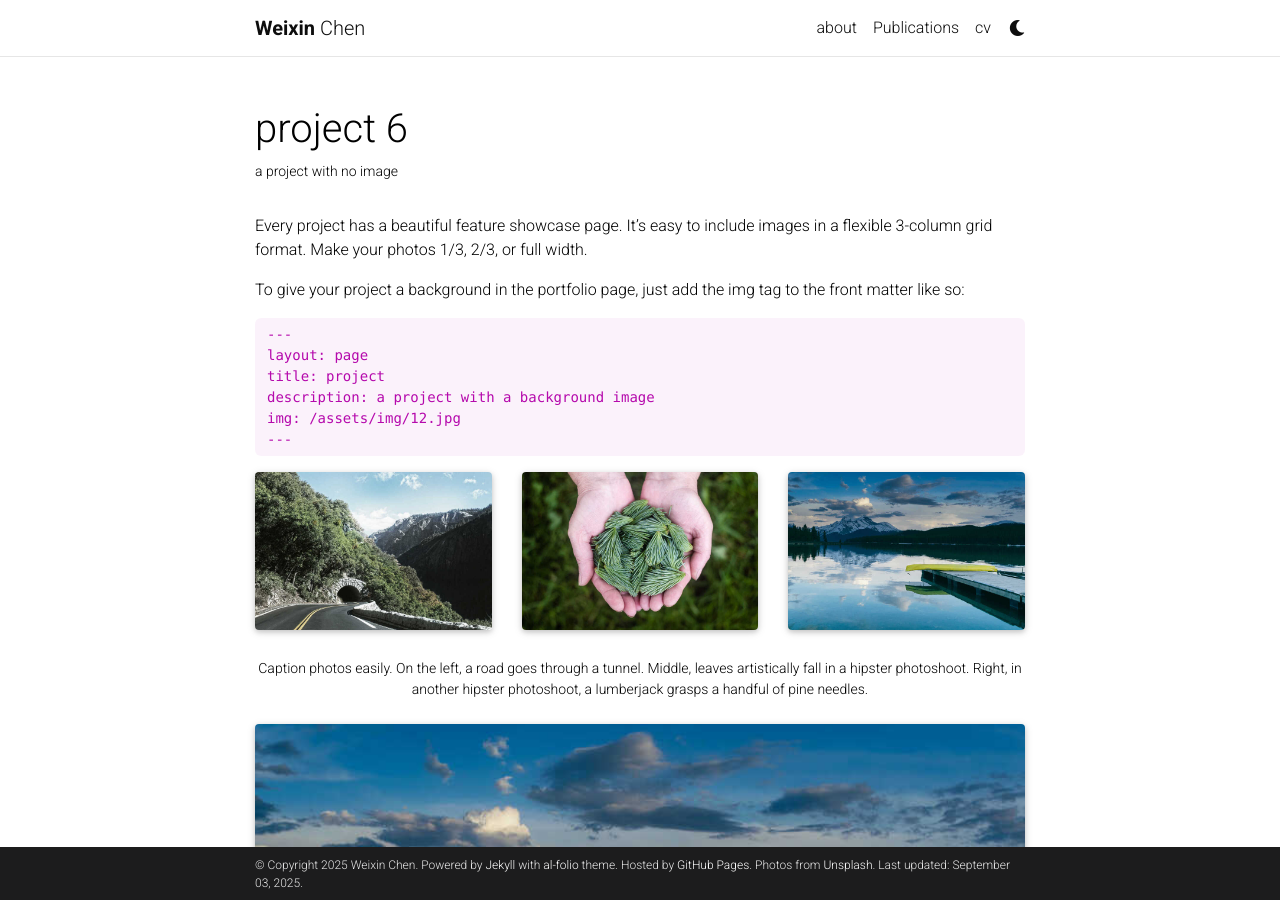
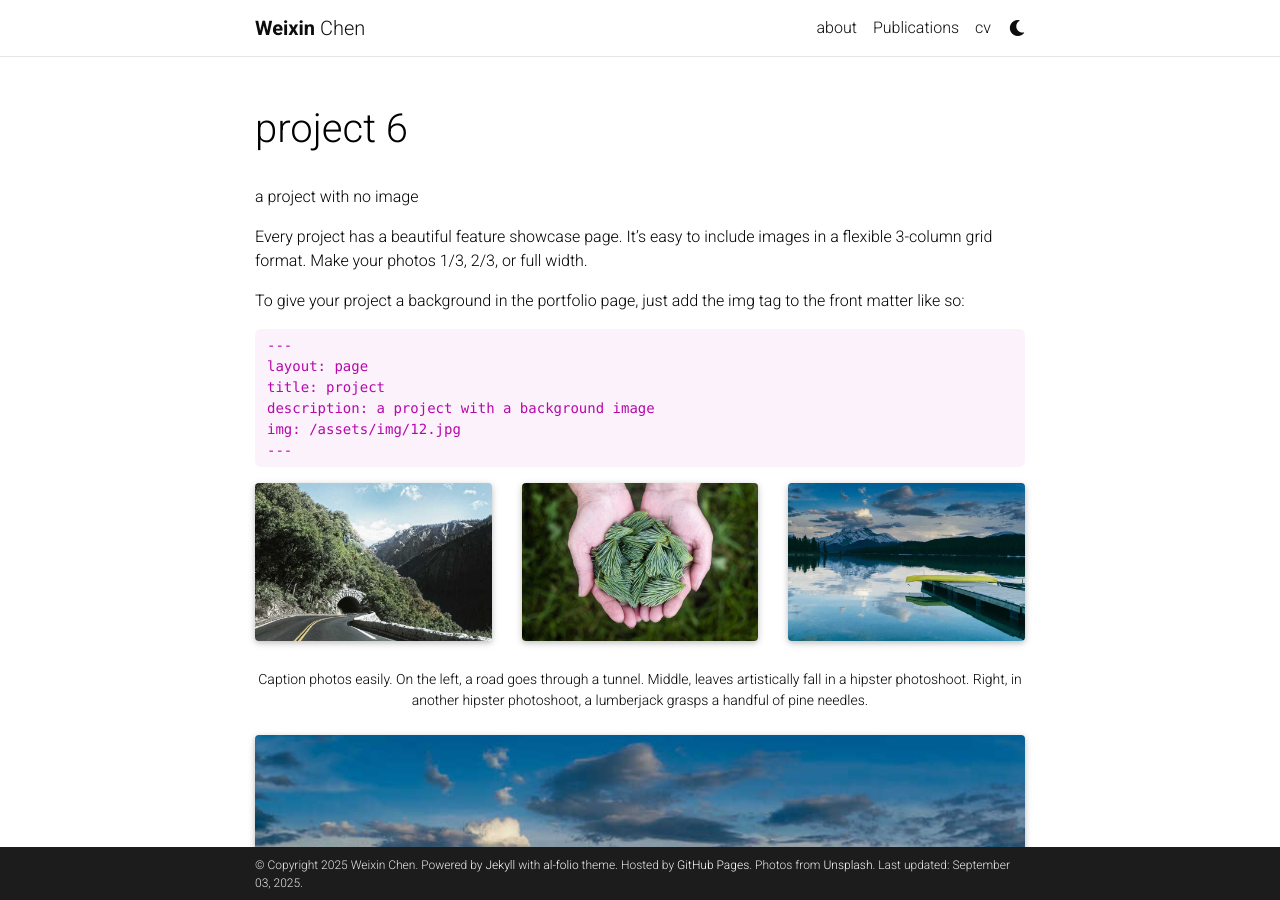
Before and after one commit to chenweixin107/chenweixin107.github.io, a Jekyll site: the page built from _projects/6_project.md, in a window 1280 px wide and 900 px high. Built offline with Jekyll 4.4.1, drawn with Linux system fonts in a browser that asks for light colours; full-size pictures stand in for the smaller copies a plugin makes; comment, search, counter and statistics services are not loaded; a style sheet for code colours, icons or effects is not loaded.

Commit message:
Update page.html

```diff
--- a/_layouts/page.html
+++ b/_layouts/page.html
@@ -6,7 +6,7 @@ layout: default
 
           <header class="post-header">
             <h1 class="post-title">{{ page.title }}</h1>
-            <p class="post-description">{{ page.description }}</p>
+            <p class="post-description">{{ page.description | markdownify }}</p>
           </header>
 
           <article>
```
